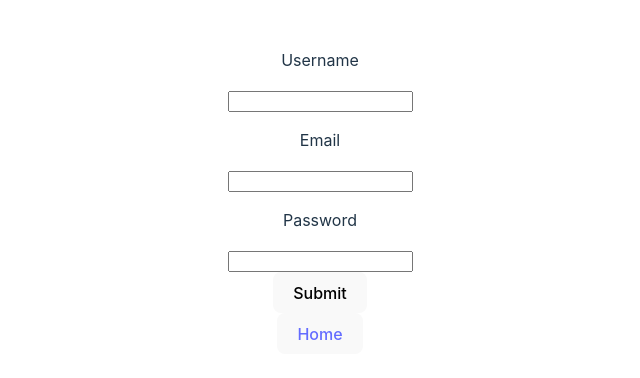
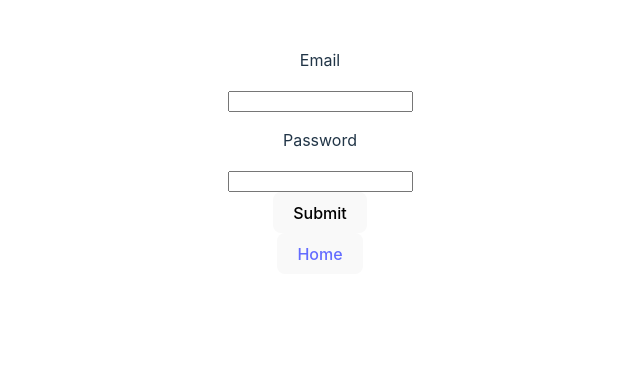
Before and after one commit to ValtsuL1/fullstack1, a React (Vite) app: page /login in a window 1280 px wide. Shown: the top 378 px of the page, without its empty margins (320-960 px from the left). Built offline with nearby package versions, Linux system fonts and the light colour scheme.

Commit message:
added login validation

```diff
--- a/src/App.tsx
+++ b/src/App.tsx
@@ -1,28 +1,21 @@
 import './App.css'
-import useUser from './swr/useUser'
 import Login from './pages/Login'
 import {
-  BrowserRouter as Router,
   Route,
   Routes,
-  Link
-} from 'react-router-dom'
+  Navigate} from 'react-router-dom'
 import Home from './pages/Home'
-import { useState } from 'react'
 import Userpost from './pages/Userpost'
+import { useAuth } from './auth/AuthProvider'
 
 function App() {
 
-
-
   return (
-    <Router>
-      <Routes>
-        <Route path="/" element={<Home />} />
-        <Route path="/login" element={<Login />} />
-        <Route path="/userpost/:id" element={<Userpost />} />
-      </Routes>
-    </Router>
+    <Routes>
+      <Route path="/" element={<Home />} />
+      <Route path="/login" element={<Login />} />
+      <Route path="/userpost/:id" element={<Userpost />} />
+    </Routes>
   )
 
 }
--- a/src/auth/AuthProvider.tsx
+++ b/src/auth/AuthProvider.tsx
@@ -1,11 +1,10 @@
 import { createContext, useContext, useState } from "react";
-import { json, useNavigate } from "react-router-dom";
+import { useNavigate } from "react-router-dom";
 
 type LoginType = {
-    username: string
     email: string
     password: string
-    remember: boolean | undefined
+    //remember: boolean | undefined
 }
 
 interface ProviderProps {
--- a/src/main.tsx
+++ b/src/main.tsx
@@ -2,9 +2,15 @@ import { StrictMode } from 'react'
 import { createRoot } from 'react-dom/client'
 import App from './App.tsx'
 import './index.css'
+import AuthProvider from './auth/AuthProvider.tsx'
+import { BrowserRouter } from 'react-router-dom'
 
 createRoot(document.getElementById('root')!).render(
-  <StrictMode>
-    <App />
-  </StrictMode>,
+  <BrowserRouter>
+    <StrictMode>
+      <AuthProvider>
+        <App />
+      </AuthProvider>
+    </StrictMode>
+  </BrowserRouter>
 )
--- a/src/pages/Home.tsx
+++ b/src/pages/Home.tsx
@@ -1,26 +1,17 @@
-import { Link } from "react-router-dom"
+import { Link, Navigate } from "react-router-dom"
 import useUserposts from "../swr/usePosts"
+import { useAuth } from "../auth/AuthProvider"
 
 function Home() {
-    //const userposts: Array<{ id: number, title: string }> = useUserposts().userposts
-
     const { userposts, isLoading, isError } = useUserposts()
 
-    /*
-    try {
-        userposts?.map((item: { id: number, title: string }) => {
-            if (isLoading) return <p>Loading</p>
-            if (isError) return <p>Error</p>
-            return (
-                <tr key={item.id}>
-                    <td>{item.title}</td>
-                </tr>
-            )
-        })
+    const auth = useAuth()
 
-    } catch (error) {
-        console.log(error)
-    }*/
+    if(auth.token === "") {
+        return <Navigate to="/login" />
+    }
+
+    console.log(auth.user)
 
     return (
         <div>
--- a/src/pages/Login.tsx
+++ b/src/pages/Login.tsx
@@ -1,10 +1,12 @@
 import { useState } from "react"
 import { Link } from "react-router-dom"
+import { useAuth } from "../auth/AuthProvider";
 
 function Login() {
 
+    const auth = useAuth()
+
     interface FormElements extends HTMLFormControlsCollection {
-        username: HTMLInputElement
         email: HTMLInputElement
         password: HTMLInputElement
     }
@@ -14,15 +16,15 @@ function Login() {
     }
 
     const [input, setInput] = useState({
-        username: "",
         email: "",
         password: "",
     })
 
     const handleSubmit = (e: React.FormEvent<FormElement>) => {
-        e.preventDefault();
-        if (input.username !== "" && input.password !== "" && input.email !== "") {
-            console.log(input.username)
+        e.preventDefault()
+        if (input.password !== "" && input.email !== "") {
+            auth.login(input)
+            return
         }
         alert("input not valid")
     }
@@ -39,15 +41,6 @@ function Login() {
     return (
         <div>
             <form onSubmit={handleSubmit}>
-                <label>
-                    <p>Username</p>
-                    <input
-                        type="text"
-                        id="username"
-                        name="username"
-                        onChange={handleInput}
-                    />
-                </label>
                 <label>
                     <p>Email</p>
                     <input
```
